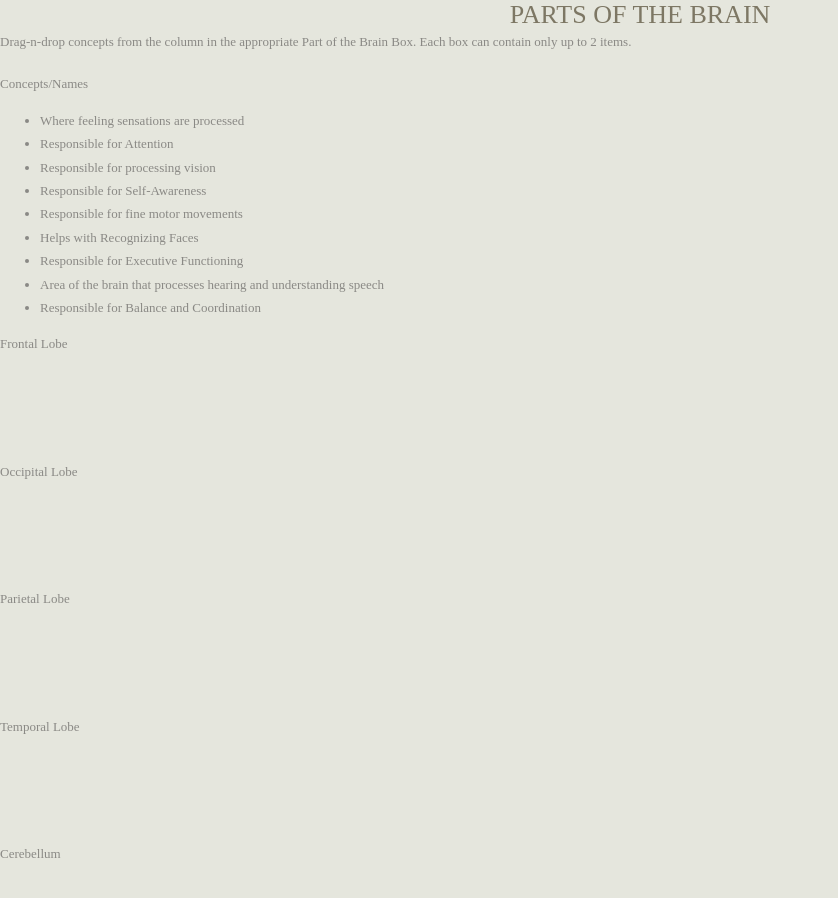
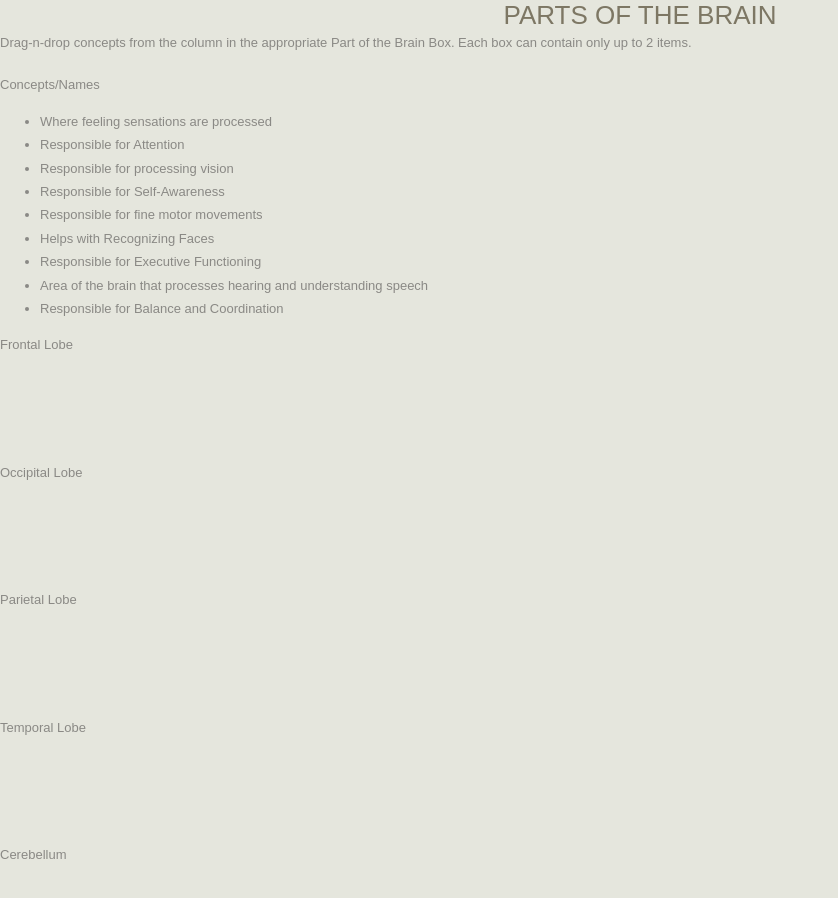
Before and after one commit to Kyleroth850/eportfolio, a plain HTML site: page web.html in a window 1280 px wide. Shown: the whole page, without its empty margins (0-838 px from the left). Drawn offline with Linux system fonts and the light colour scheme.

Commit message:
Change font-family to use sans-serif fallback

```diff
--- a/webstyle.css
+++ b/webstyle.css
@@ -9,7 +9,7 @@ body {
 	margin: 0;
 	padding: 0;
 	background: #E5E6DD;
-	font-family: 'Oxygen', times new roman;
+	font-family: 'Oxygen', sans-serif;
 	font-size: 13px;
 	color: #8A8985;
 }
```
